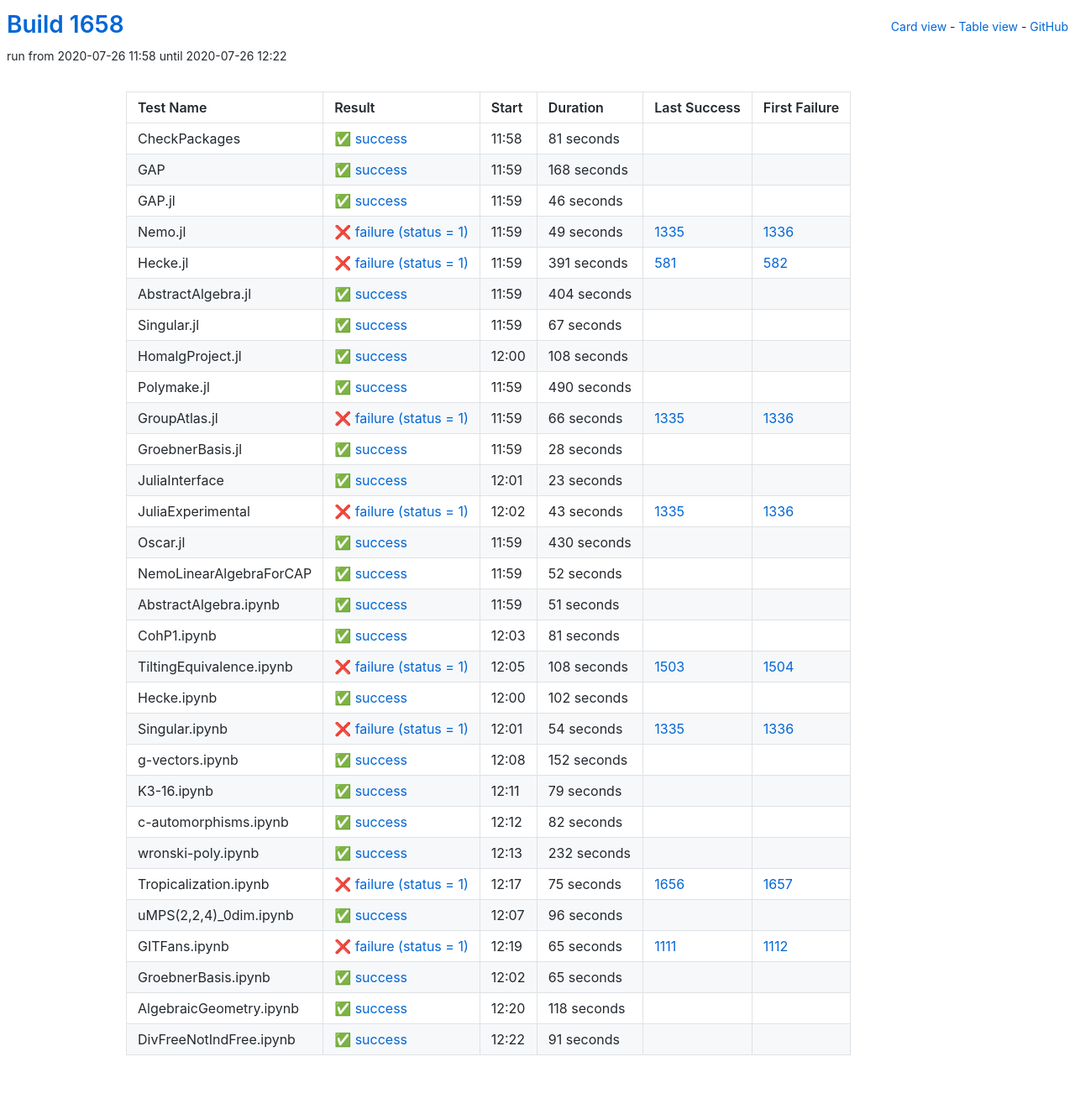
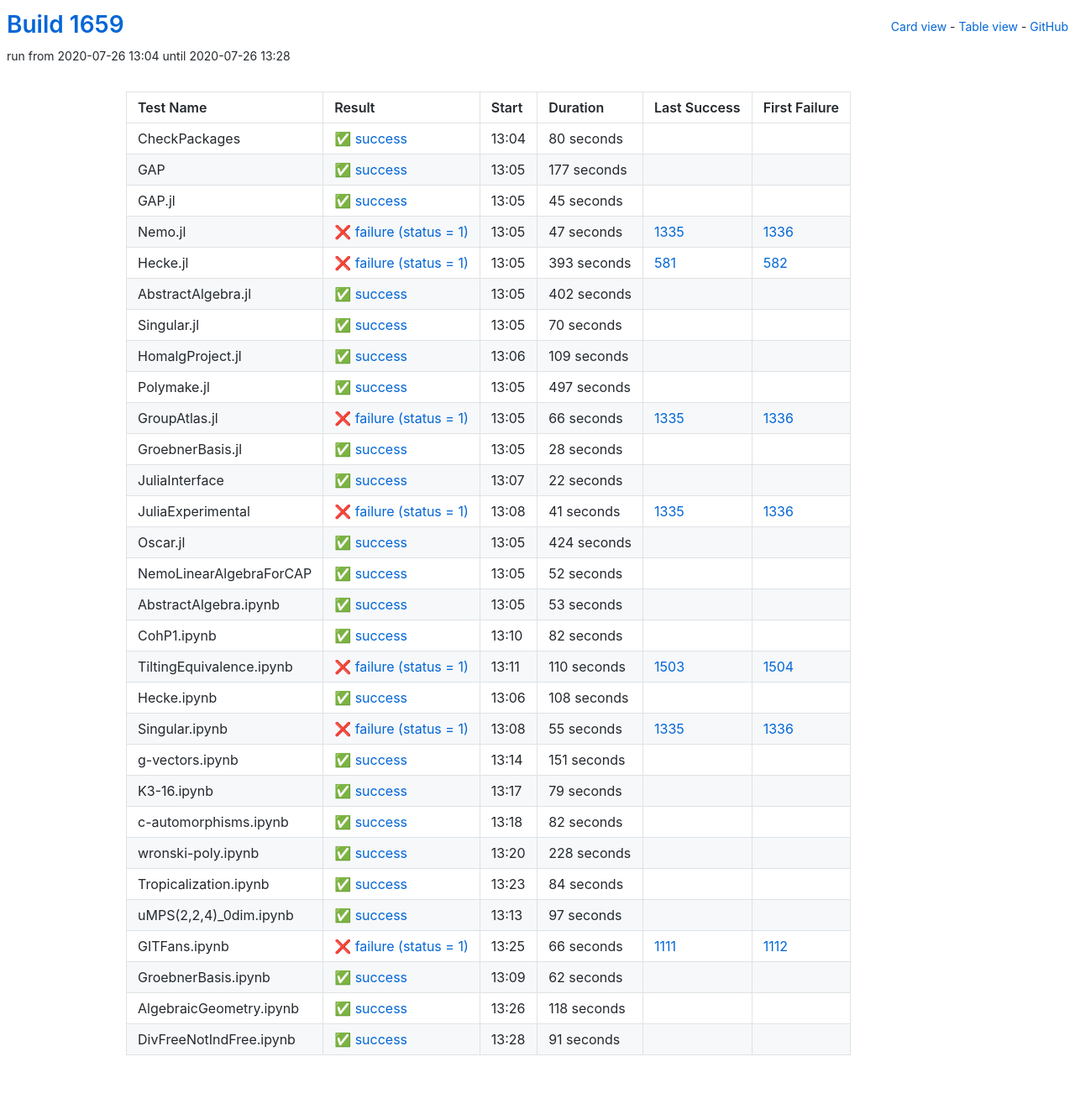
Before and after one commit to oscar-system/oscar-ci-status-1.4, a Jekyll site: the page built from table.html, in a window 1280 px wide. Shown: the whole page at 84% size. Built offline with Jekyll 4.4.1, drawn with Linux system fonts in a browser that asks for light colours.

Commit message:
Build #1659

```diff
--- a/_data/ci.yml
+++ b/_data/ci.yml
@@ -1,6 +1,6 @@
 ---
-build: 1658
-build_url: https://oscarci.mathematik.uni-kl.de/job/oscar-julia-1.4/1658/
+build: 1659
+build_url: https://oscarci.mathematik.uni-kl.de/job/oscar-julia-1.4/1659/
 job: oscar-julia-1.4
 organization: oscar-system
 repo: oscar-ci-status-1.4
@@ -8,116 +8,116 @@ repourl: https://github.com/oscar-system/oscar-ci-status-1.4
 tests:
 - name: CheckPackages
   id: checkpackages
-  log: https://oscarci.mathematik.uni-kl.de/job/oscar-julia-1.4/1658/artifact/logs/build-1658/CheckPackages.log
-  start: 2020-07-26 11:58
+  log: https://oscarci.mathematik.uni-kl.de/job/oscar-julia-1.4/1659/artifact/logs/build-1659/CheckPackages.log
+  start: 2020-07-26 13:04
   success: true
   exitcode: 0
   status: success
-  duration: 81
+  duration: 80
   last_success: false
   last_success_url:
   first_failure: false
   first_failure_url:
 - name: GAP
   id: gap
-  log: https://oscarci.mathematik.uni-kl.de/job/oscar-julia-1.4/1658/artifact/logs/build-1658/GAP.log
-  start: 2020-07-26 11:59
+  log: https://oscarci.mathematik.uni-kl.de/job/oscar-julia-1.4/1659/artifact/logs/build-1659/GAP.log
+  start: 2020-07-26 13:05
   success: true
   exitcode: 0
   status: success
-  duration: 168
+  duration: 177
   last_success: false
   last_success_url:
   first_failure: false
   first_failure_url:
 - name: GAP.jl
   id: gap-jl
-  log: https://oscarci.mathematik.uni-kl.de/job/oscar-julia-1.4/1658/artifact/logs/build-1658/GAP.jl.log
-  start: 2020-07-26 11:59
+  log: https://oscarci.mathematik.uni-kl.de/job/oscar-julia-1.4/1659/artifact/logs/build-1659/GAP.jl.log
+  start: 2020-07-26 13:05
   success: true
   exitcode: 0
   status: success
-  duration: 46
+  duration: 45
   last_success: false
   last_success_url:
   first_failure: false
   first_failure_url:
 - name: Nemo.jl
   id: nemo-jl
-  log: https://oscarci.mathematik.uni-kl.de/job/oscar-julia-1.4/1658/artifact/logs/build-1658/Nemo.jl.log
-  start: 2020-07-26 11:59
+  log: https://oscarci.mathematik.uni-kl.de/job/oscar-julia-1.4/1659/artifact/logs/build-1659/Nemo.jl.log
+  start: 2020-07-26 13:05
   success: false
   exitcode: 1
   status: failure
-  duration: 49
+  duration: 47
   last_success: 1335
   last_success_url: https://oscarci.mathematik.uni-kl.de/job/oscar-julia-1.4/1335/
   first_failure: 1336
   first_failure_url: https://oscarci.mathematik.uni-kl.de/job/oscar-julia-1.4/1336/
 - name: Hecke.jl
   id: hecke-jl
-  log: https://oscarci.mathematik.uni-kl.de/job/oscar-julia-1.4/1658/artifact/logs/build-1658/Hecke.jl.log
-  start: 2020-07-26 11:59
+  log: https://oscarci.mathematik.uni-kl.de/job/oscar-julia-1.4/1659/artifact/logs/build-1659/Hecke.jl.log
+  start: 2020-07-26 13:05
   success: false
   exitcode: 1
   status: failure
-  duration: 391
+  duration: 393
   last_success: 581
   last_success_url: https://oscarci.mathematik.uni-kl.de/job/oscar-julia-1.4/581/
   first_failure: 582
   first_failure_url: https://oscarci.mathematik.uni-kl.de/job/oscar-julia-1.4/582/
 - name: AbstractAlgebra.jl
   id: abstractalgebra-jl
-  log: https://oscarci.mathematik.uni-kl.de/job/oscar-julia-1.4/1658/artifact/logs/build-1658/AbstractAlgebra.jl.log
-  start: 2020-07-26 11:59
+  log: https://oscarci.mathematik.uni-kl.de/job/oscar-julia-1.4/1659/artifact/logs/build-1659/AbstractAlgebra.jl.log
+  start: 2020-07-26 13:05
   success: true
   exitcode: 0
   status: success
-  duration: 404
+  duration: 402
   last_success: false
   last_success_url:
   first_failure: false
   first_failure_url:
 - name: Singular.jl
   id: singular-jl
-  log: https://oscarci.mathematik.uni-kl.de/job/oscar-julia-1.4/1658/artifact/logs/build-1658/Singular.jl.log
-  start: 2020-07-26 11:59
+  log: https://oscarci.mathematik.uni-kl.de/job/oscar-julia-1.4/1659/artifact/logs/build-1659/Singular.jl.log
+  start: 2020-07-26 13:05
   success: true
   exitcode: 0
   status: success
-  duration: 67
+  duration: 70
   last_success: false
   last_success_url:
   first_failure: false
   first_failure_url:
 - name: HomalgProject.jl
   id: homalgproject-jl
-  log: https://oscarci.mathematik.uni-kl.de/job/oscar-julia-1.4/1658/artifact/logs/build-1658/HomalgProject.jl.log
-  start: 2020-07-26 12:00
+  log: https://oscarci.mathematik.uni-kl.de/job/oscar-julia-1.4/1659/artifact/logs/build-1659/HomalgProject.jl.log
+  start: 2020-07-26 13:06
   success: true
   exitcode: 0
   status: success
-  duration: 108
+  duration: 109
   last_success: false
   last_success_url:
   first_failure: false
   first_failure_url:
 - name: Polymake.jl
   id: polymake-jl
-  log: https://oscarci.mathematik.uni-kl.de/job/oscar-julia-1.4/1658/artifact/logs/build-1658/Polymake.jl.log
-  start: 2020-07-26 11:59
+  log: https://oscarci.mathematik.uni-kl.de/job/oscar-julia-1.4/1659/artifact/logs/build-1659/Polymake.jl.log
+  start: 2020-07-26 13:05
   success: true
   exitcode: 0
   status: success
-  duration: 490
+  duration: 497
   last_success: false
   last_success_url:
   first_failure: false
   first_failure_url:
 - name: GroupAtlas.jl
   id: groupatlas-jl
-  log: https://oscarci.mathematik.uni-kl.de/job/oscar-julia-1.4/1658/artifact/logs/build-1658/GroupAtlas.jl.log
-  start: 2020-07-26 11:59
+  log: https://oscarci.mathematik.uni-kl.de/job/oscar-julia-1.4/1659/artifact/logs/build-1659/GroupAtlas.jl.log
+  start: 2020-07-26 13:05
   success: false
   exitcode: 1
   status: failure
@@ -128,8 +128,8 @@ tests:
   first_failure_url: https://oscarci.mathematik.uni-kl.de/job/oscar-julia-1.4/1336/
 - name: GroebnerBasis.jl
   id: groebnerbasis-jl
-  log: https://oscarci.mathematik.uni-kl.de/job/oscar-julia-1.4/1658/artifact/logs/build-1658/GroebnerBasis.jl.log
-  start: 2020-07-26 11:59
+  log: https://oscarci.mathematik.uni-kl.de/job/oscar-julia-1.4/1659/artifact/logs/build-1659/GroebnerBasis.jl.log
+  start: 2020-07-26 13:05
   success: true
   exitcode: 0
   status: success
@@ -140,44 +140,44 @@ tests:
   first_failure_url:
 - name: JuliaInterface
   id: juliainterface
-  log: https://oscarci.mathematik.uni-kl.de/job/oscar-julia-1.4/1658/artifact/logs/build-1658/JuliaInterface.log
-  start: 2020-07-26 12:01
+  log: https://oscarci.mathematik.uni-kl.de/job/oscar-julia-1.4/1659/artifact/logs/build-1659/JuliaInterface.log
+  start: 2020-07-26 13:07
   success: true
   exitcode: 0
   status: success
-  duration: 23
+  duration: 22
   last_success: false
   last_success_url:
   first_failure: false
   first_failure_url:
 - name: JuliaExperimental
   id: juliaexperimental
-  log: https://oscarci.mathematik.uni-kl.de/job/oscar-julia-1.4/1658/artifact/logs/build-1658/JuliaExperimental.log
-  start: 2020-07-26 12:02
+  log: https://oscarci.mathematik.uni-kl.de/job/oscar-julia-1.4/1659/artifact/logs/build-1659/JuliaExperimental.log
+  start: 2020-07-26 13:08
   success: false
   exitcode: 1
   status: failure
-  duration: 43
+  duration: 41
   last_success: 1335
   last_success_url: https://oscarci.mathematik.uni-kl.de/job/oscar-julia-1.4/1335/
   first_failure: 1336
   first_failure_url: https://oscarci.mathematik.uni-kl.de/job/oscar-julia-1.4/1336/
 - name: Oscar.jl
   id: oscar-jl
-  log: https://oscarci.mathematik.uni-kl.de/job/oscar-julia-1.4/1658/artifact/logs/build-1658/Oscar.jl.log
-  start: 2020-07-26 11:59
+  log: https://oscarci.mathematik.uni-kl.de/job/oscar-julia-1.4/1659/artifact/logs/build-1659/Oscar.jl.log
+  start: 2020-07-26 13:05
   success: true
   exitcode: 0
   status: success
-  duration: 430
+  duration: 424
   last_success: false
   last_success_url:
   first_failure: false
   first_failure_url:
 - name: NemoLinearAlgebraForCAP
   id: nemolinearalgebraforcap
-  log: https://oscarci.mathematik.uni-kl.de/job/oscar-julia-1.4/1658/artifact/logs/build-1658/NemoLinearAlgebraForCAP.log
-  start: 2020-07-26 11:59
+  log: https://oscarci.mathematik.uni-kl.de/job/oscar-julia-1.4/1659/artifact/logs/build-1659/NemoLinearAlgebraForCAP.log
+  start: 2020-07-26 13:05
   success: true
   exitcode: 0
   status: success
@@ -188,80 +188,80 @@ tests:
   first_failure_url:
 - name: AbstractAlgebra.ipynb
   id: abstractalgebra-ipynb
-  log: https://oscarci.mathematik.uni-kl.de/job/oscar-julia-1.4/1658/artifact/logs/build-1658/AbstractAlgebra.ipynb.log
-  start: 2020-07-26 11:59
+  log: https://oscarci.mathematik.uni-kl.de/job/oscar-julia-1.4/1659/artifact/logs/build-1659/AbstractAlgebra.ipynb.log
+  start: 2020-07-26 13:05
   success: true
   exitcode: 0
   status: success
-  duration: 51
+  duration: 53
   last_success: false
   last_success_url:
   first_failure: false
   first_failure_url:
 - name: CohP1.ipynb
   id: cohp1-ipynb
-  log: https://oscarci.mathematik.uni-kl.de/job/oscar-julia-1.4/1658/artifact/logs/build-1658/CohP1.ipynb.log
-  start: 2020-07-26 12:03
+  log: https://oscarci.mathematik.uni-kl.de/job/oscar-julia-1.4/1659/artifact/logs/build-1659/CohP1.ipynb.log
+  start: 2020-07-26 13:10
   success: true
   exitcode: 0
   status: success
-  duration: 81
+  duration: 82
   last_success: false
   last_success_url:
   first_failure: false
   first_failure_url:
 - name: TiltingEquivalence.ipynb
   id: tiltingequivalence-ipynb
-  log: https://oscarci.mathematik.uni-kl.de/job/oscar-julia-1.4/1658/artifact/logs/build-1658/TiltingEquivalence.ipynb.log
-  start: 2020-07-26 12:05
+  log: https://oscarci.mathematik.uni-kl.de/job/oscar-julia-1.4/1659/artifact/logs/build-1659/TiltingEquivalence.ipynb.log
+  start: 2020-07-26 13:11
   success: false
   exitcode: 1
   status: failure
-  duration: 108
+  duration: 110
   last_success: 1503
   last_success_url: https://oscarci.mathematik.uni-kl.de/job/oscar-julia-1.4/1503/
   first_failure: 1504
   first_failure_url: https://oscarci.mathematik.uni-kl.de/job/oscar-julia-1.4/1504/
 - name: Hecke.ipynb
   id: hecke-ipynb
-  log: https://oscarci.mathematik.uni-kl.de/job/oscar-julia-1.4/1658/artifact/logs/build-1658/Hecke.ipynb.log
-  start: 2020-07-26 12:00
+  log: https://oscarci.mathematik.uni-kl.de/job/oscar-julia-1.4/1659/artifact/logs/build-1659/Hecke.ipynb.log
+  start: 2020-07-26 13:06
   success: true
   exitcode: 0
   status: success
-  duration: 102
+  duration: 108
   last_success: false
   last_success_url:
   first_failure: false
   first_failure_url:
 - name: Singular.ipynb
   id: singular-ipynb
-  log: https://oscarci.mathematik.uni-kl.de/job/oscar-julia-1.4/1658/artifact/logs/build-1658/Singular.ipynb.log
-  start: 2020-07-26 12:01
+  log: https://oscarci.mathematik.uni-kl.de/job/oscar-julia-1.4/1659/artifact/logs/build-1659/Singular.ipynb.log
+  start: 2020-07-26 13:08
   success: false
   exitcode: 1
   status: failure
-  duration: 54
+  duration: 55
   last_success: 1335
   last_success_url: https://oscarci.mathematik.uni-kl.de/job/oscar-julia-1.4/1335/
   first_failure: 1336
   first_failure_url: https://oscarci.mathematik.uni-kl.de/job/oscar-julia-1.4/1336/
 - name: g-vectors.ipynb
   id: g-vectors-ipynb
-  log: https://oscarci.mathematik.uni-kl.de/job/oscar-julia-1.4/1658/artifact/logs/build-1658/g-vectors.ipynb.log
-  start: 2020-07-26 12:08
+  log: https://oscarci.mathematik.uni-kl.de/job/oscar-julia-1.4/1659/artifact/logs/build-1659/g-vectors.ipynb.log
+  start: 2020-07-26 13:14
   success: true
   exitcode: 0
   status: success
-  duration: 152
+  duration: 151
   last_success: false
   last_success_url:
   first_failure: false
   first_failure_url:
 - name: K3-16.ipynb
   id: k3-16-ipynb
-  log: https://oscarci.mathematik.uni-kl.de/job/oscar-julia-1.4/1658/artifact/logs/build-1658/K3-16.ipynb.log
-  start: 2020-07-26 12:11
+  log: https://oscarci.mathematik.uni-kl.de/job/oscar-julia-1.4/1659/artifact/logs/build-1659/K3-16.ipynb.log
+  start: 2020-07-26 13:17
   success: true
   exitcode: 0
   status: success
@@ -272,8 +272,8 @@ tests:
   first_failure_url:
 - name: c-automorphisms.ipynb
   id: c-automorphisms-ipynb
-  log: https://oscarci.mathematik.uni-kl.de/job/oscar-julia-1.4/1658/artifact/logs/build-1658/c-automorphisms.ipynb.log
-  start: 2020-07-26 12:12
+  log: https://oscarci.mathematik.uni-kl.de/job/oscar-julia-1.4/1659/artifact/logs/build-1659/c-automorphisms.ipynb.log
+  start: 2020-07-26 13:18
   success: true
   exitcode: 0
   status: success
@@ -284,68 +284,68 @@ tests:
   first_failure_url:
 - name: wronski-poly.ipynb
   id: wronski-poly-ipynb
-  log: https://oscarci.mathematik.uni-kl.de/job/oscar-julia-1.4/1658/artifact/logs/build-1658/wronski-poly.ipynb.log
-  start: 2020-07-26 12:13
+  log: https://oscarci.mathematik.uni-kl.de/job/oscar-julia-1.4/1659/artifact/logs/build-1659/wronski-poly.ipynb.log
+  start: 2020-07-26 13:20
   success: true
   exitcode: 0
   status: success
-  duration: 232
+  duration: 228
   last_success: false
   last_success_url:
   first_failure: false
   first_failure_url:
 - name: Tropicalization.ipynb
   id: tropicalization-ipynb
-  log: https://oscarci.mathematik.uni-kl.de/job/oscar-julia-1.4/1658/artifact/logs/build-1658/Tropicalization.ipynb.log
-  start: 2020-07-26 12:17
-  success: false
-  exitcode: 1
-  status: failure
-  duration: 75
-  last_success: 1656
-  last_success_url: https://oscarci.mathematik.uni-kl.de/job/oscar-julia-1.4/1656/
-  first_failure: 1657
-  first_failure_url: https://oscarci.mathematik.uni-kl.de/job/oscar-julia-1.4/1657/
-- name: uMPS(2,2,4)_0dim.ipynb
-  id: umps-2-2-4-0dim-ipynb
-  log: https://oscarci.mathematik.uni-kl.de/job/oscar-julia-1.4/1658/artifact/logs/build-1658/uMPS-2-2-4-_0dim.ipynb.log
-  start: 2020-07-26 12:07
+  log: https://oscarci.mathematik.uni-kl.de/job/oscar-julia-1.4/1659/artifact/logs/build-1659/Tropicalization.ipynb.log
+  start: 2020-07-26 13:23
   success: true
   exitcode: 0
   status: success
-  duration: 96
+  duration: 84
+  last_success: false
+  last_success_url:
+  first_failure: false
+  first_failure_url:
+- name: uMPS(2,2,4)_0dim.ipynb
+  id: umps-2-2-4-0dim-ipynb
+  log: https://oscarci.mathematik.uni-kl.de/job/oscar-julia-1.4/1659/artifact/logs/build-1659/uMPS-2-2-4-_0dim.ipynb.log
+  start: 2020-07-26 13:13
+  success: true
+  exitcode: 0
+  status: success
+  duration: 97
   last_success: false
   last_success_url:
   first_failure: false
   first_failure_url:
 - name: GITFans.ipynb
   id: gitfans-ipynb
-  log: https://oscarci.mathematik.uni-kl.de/job/oscar-julia-1.4/1658/artifact/logs/build-1658/GITFans.ipynb.log
-  start: 2020-07-26 12:19
+  log: https://oscarci.mathematik.uni-kl.de/job/oscar-julia-1.4/1659/artifact/logs/build-1659/GITFans.ipynb.log
+  start: 2020-07-26 13:25
   success: false
   exitcode: 1
   status: failure
-  duration: 65
+  duration: 66
   last_success: 1111
   last_success_url: https://oscarci.mathematik.uni-kl.de/job/oscar-julia-1.4/1111/
   first_failure: 1112
   first_failure_url: https://oscarci.mathematik.uni-kl.de/job/oscar-julia-1.4/1112/
 - name: GroebnerBasis.ipynb
   id: groebnerbasis-ipynb
-  log: https://oscarci.mathematik.uni-kl.de/job/oscar-julia-1.4/1658/artifact/logs/build-1658/GroebnerBasis.ipynb.log
-  start: 2020-07-26 12:02
+  log: https://oscarci.mathematik.uni-kl.de/job/oscar-julia-1.4/1659/artifact/logs/build-1659/GroebnerBasis.ipynb.log
+  start: 2020-07-26 13:09
   success: true
   exitcode: 0
   status: success
-  duration: 65
+  duration: 62
   last_success: false
   last_success_url:
   first_failure: false
   first_failure_url:
 - name: AlgebraicGeometry.ipynb
   id: algebraicgeometry-ipynb
-  log: https://oscarci.mathematik.uni-kl.de/job/oscar-julia-1.4/1658/artifact/logs/build-1658/AlgebraicGeometry.ipynb.log
-  start: 2020-07-26 12:20
+  log: https://oscarci.mathematik.uni-kl.de/job/oscar-julia-1.4/1659/artifact/logs/build-1659/AlgebraicGeometry.ipynb.log
+  start: 2020-07-26 13:26
   success: true
   exitcode: 0
   status: success
@@ -356,8 +356,8 @@ tests:
   first_failure_url:
 - name: DivFreeNotIndFree.ipynb
   id: divfreenotindfree-ipynb
-  log: https://oscarci.mathematik.uni-kl.de/job/oscar-julia-1.4/1658/artifact/logs/build-1658/DivFreeNotIndFree.ipynb.log
-  start: 2020-07-26 12:22
+  log: https://oscarci.mathematik.uni-kl.de/job/oscar-julia-1.4/1659/artifact/logs/build-1659/DivFreeNotIndFree.ipynb.log
+  start: 2020-07-26 13:28
   success: true
   exitcode: 0
   status: success
```
Also changed, not shown: README.md.
